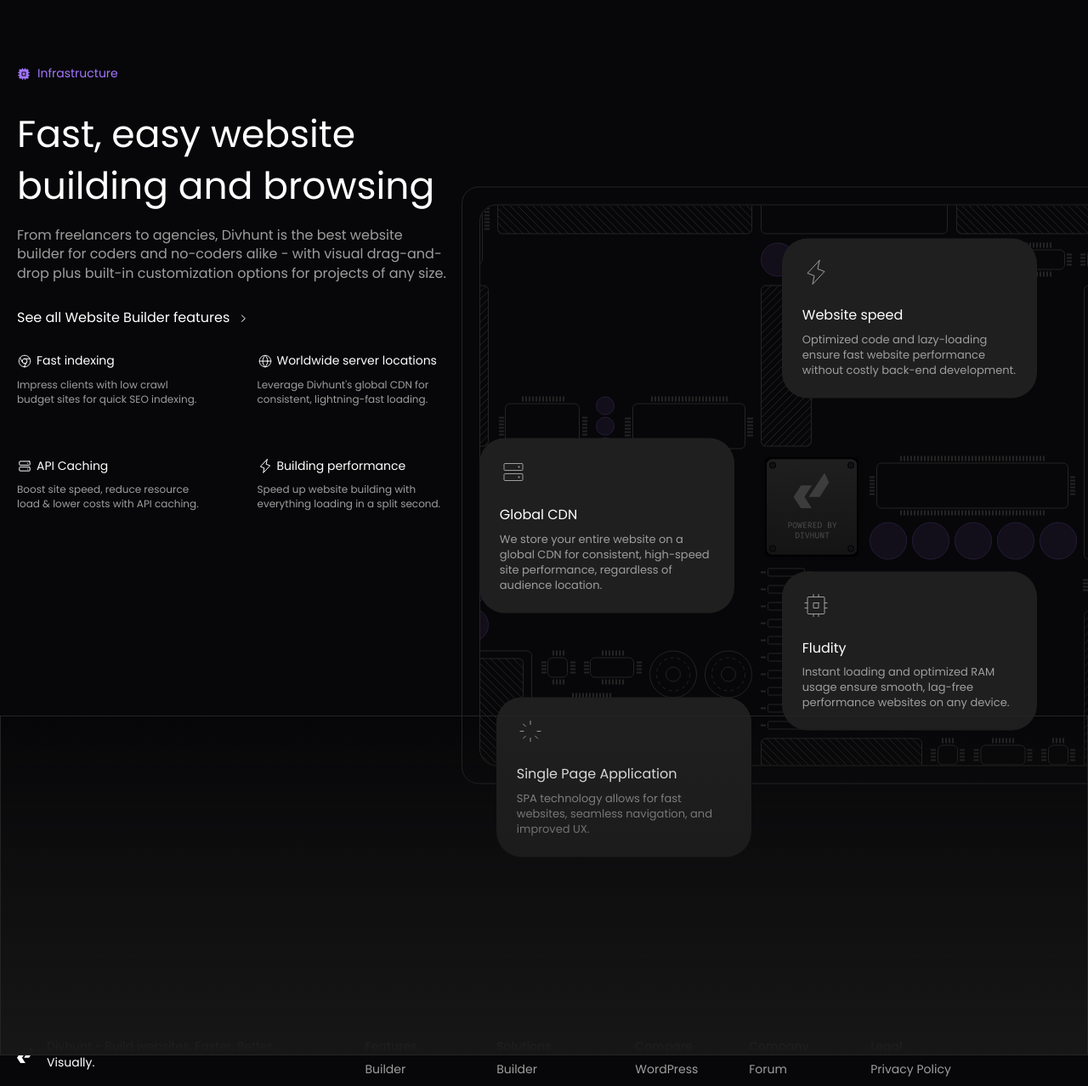
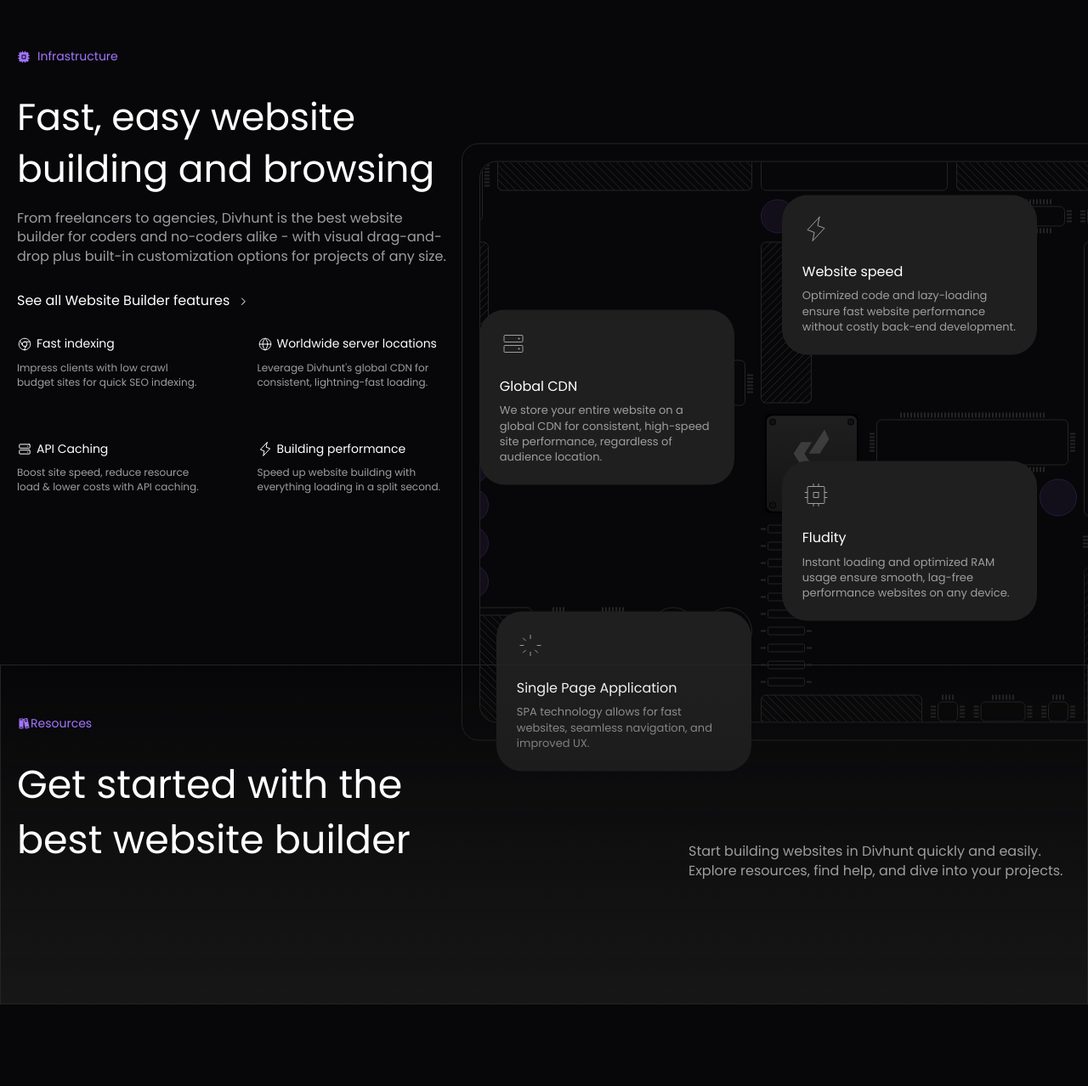
Before and after one commit to olumatty/Divhunt-Clone, a React (Vite) app: page / in a window 1280 px wide. Shown: the part 8686-9964 px from the top of the page at 85% size. Built offline with nearby package versions, Linux system fonts and the light colour scheme.

Commit message:
Resources 2.0

```diff
--- a/src/components/Homfrastructure.jsx
+++ b/src/components/Homfrastructure.jsx
@@ -14,7 +14,7 @@
 
 const Homfrastructure = () => {
   return (
-    <section className='pt-[40px] md:pt-[60px] md:pb-[80px] lg:pt-[140px] lg:pb-[240px]'>
+    <section className='pt-[40px] pb-[30px] md:pt-[60px] md:pb-[80px] lg:pt-[120px] lg:pb-[200px]'>
         <div className='w-full max-w-[1400px] my-0 mx-auto px-[20px]'>
             <div className='gap-y-[60px] md:gap-y-[100px] flex-col flex lg:flex-row relative'>
                 <div className='max-w-full w-full flex gap-y-[100px] lg:max-w-[505px] flex-col'>
@@ -87,7 +87,7 @@
                 </div>
             </div>
             {/* Right Hand*/}
-            <div className='t279 lg:top-[88.6%]  lg:right-[-11%]'>
+            <div className='t279 lg:top-[86.5%]  lg:right-[-11%]'>
                 <img src={FrastructureImage} alt='image' className='hidden lg:block border border-[#242424] rounded-[20px] max-w-full'/>
                 <div className='hidden lg:grid grid-cols-1 md:grid-cols-2 gap-[20px]'>
 
--- a/src/components/Resources.jsx
+++ b/src/components/Resources.jsx
@@ -1,13 +1,45 @@
-import React from 'react'
-
+import React from "react";
+import Resource from "../assets/Resources.svg";
+import Resources1 from "../assets/Resource1.webp"
 const Resources = () => {
   return (
-    <div className='pt-[40px] md:pt-[80px] md:pb-[100px] relative lg:pt-[100px] lg:pb-[220px]'>
-        <div className='top-0 left-0 bottom-auto right-0 absolute h-[400px] bg-gradient-to-t from-[#171717] to-transparent mx-auto border border-[#242424]'></div>
-        <div className=''></div>
+    <div className="pt-[40px] pb-[320px] md:pt-[80px] md:pb-[100px] relative lg:pt-[60px] lg:pb-[260px]">
+      <div className="top-0 left-0 bottom-auto right-0 absolute h-[400px] bg-gradient-to-t from-[#171717] to-transparent mx-auto border border-[#242424]"></div>
+      <div className="z-10 relative w-full max-[1400px] my-0 mx-auto px-[20px]">
+        <div>
+          <div className="flex items-center gap-y-[8px] text-[14px] text-[#a375ff] mb-[30px] ">
+            <img src={Resource} alt="" className="max-w-full" />
+            <p>Resources</p>
+          </div>
+          <div className="mb-[60px]">
+            <div className="flex flex-col md:flex-row items-start md:items-end justify-between">
+              {/* Left Side */}
+              <div className="max-w-full md:max-w-[50%] lg:max-w-[654px]">
+                <h2 className="text-left text-[36px] md:text-[40px] lg:text-[46px] text-balance mb-[16px]">
+                  Get started with the best website builder
+                </h2>
+              </div>
 
+              {/* Right Side */}
+              <div className="w-full max-w-[450px]">
+                <p className="text-[#9e9e9e] text-[16px]">
+                  Start building websites in Divhunt quickly and easily. Explore
+                  resources, find help, and dive into your projects.
+                </p>
+              </div>
+            </div>
+            <div className ='grid grid-cols-2 md:grid-cols-2 lg: grid-col-3 gap-y-[30px] gap-x-[20px]'>
+                <a className='overflow-hidden bg-[#242424] rounded-[20px] cursor-pointer tansition-all duration-200 ease-linear'>
+                    <div className="overflow-hidden relative">
+
+                    </div>
+                </a>
+            </div>
+          </div>
+        </div>
+      </div>
     </div>
-  )
-}
+  );
+};
 
-export default Resources
+export default Resources;
--- a/src/index.css
+++ b/src/index.css
@@ -532,12 +532,12 @@
 }
 }
 .t281:nth-of-type(1){
-  top:600px;
+  top:550px;
   left:40px;
 }
  .t281:nth-of-type(2) {
   top: auto;
-  bottom: 200px;
+  bottom: 300px;
 }
 @media screen and (max-width: 991px) {
  .t281 {
@@ -563,7 +563,7 @@
   top: auto;
   left: auto;
   right: 200px;
-  bottom: 62px;
+  bottom: 140px;
 }
 
 .t281:nth-of-type(4) {
```
Also changed, not shown: src/assets/Resource1.webp (added), src/assets/Resources.svg (added).
